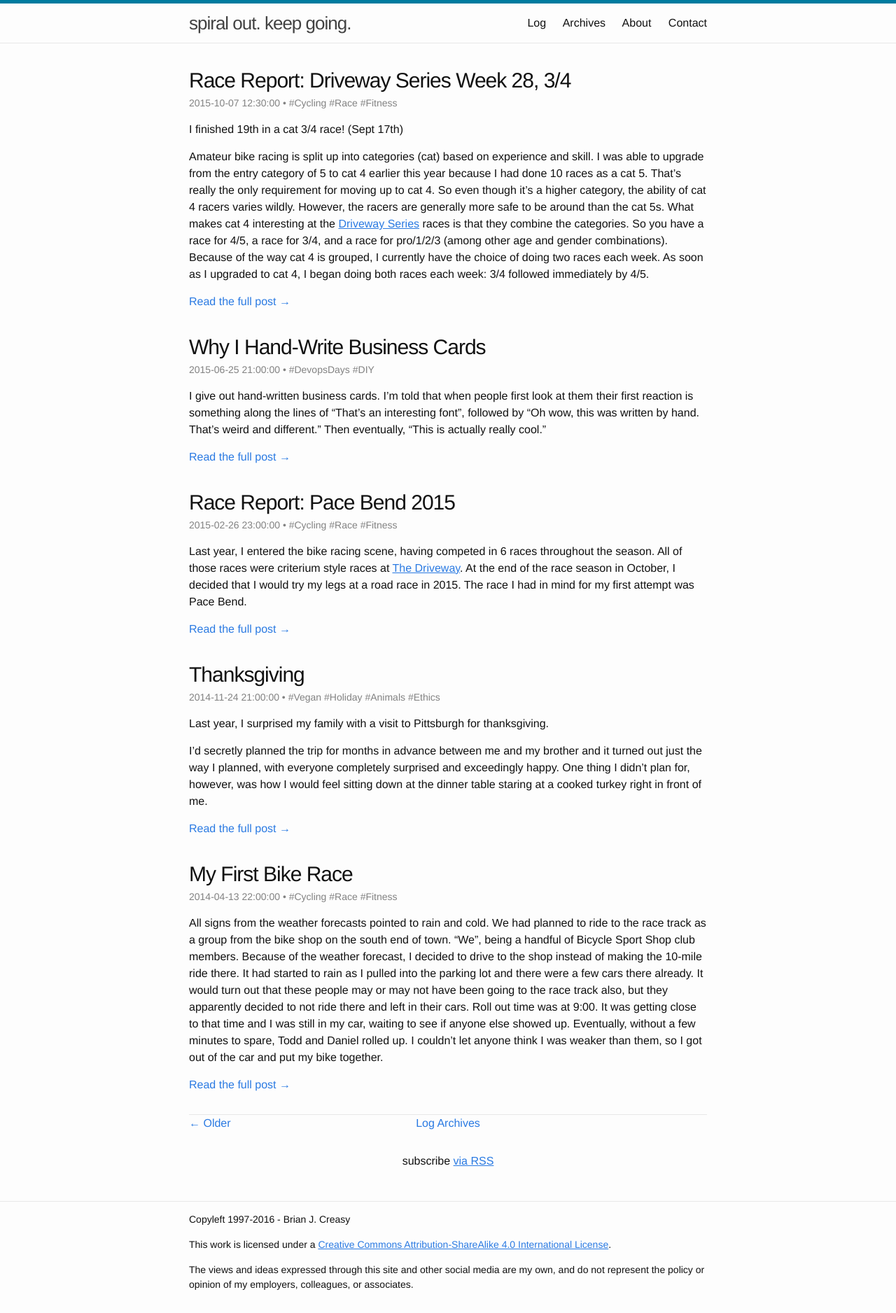
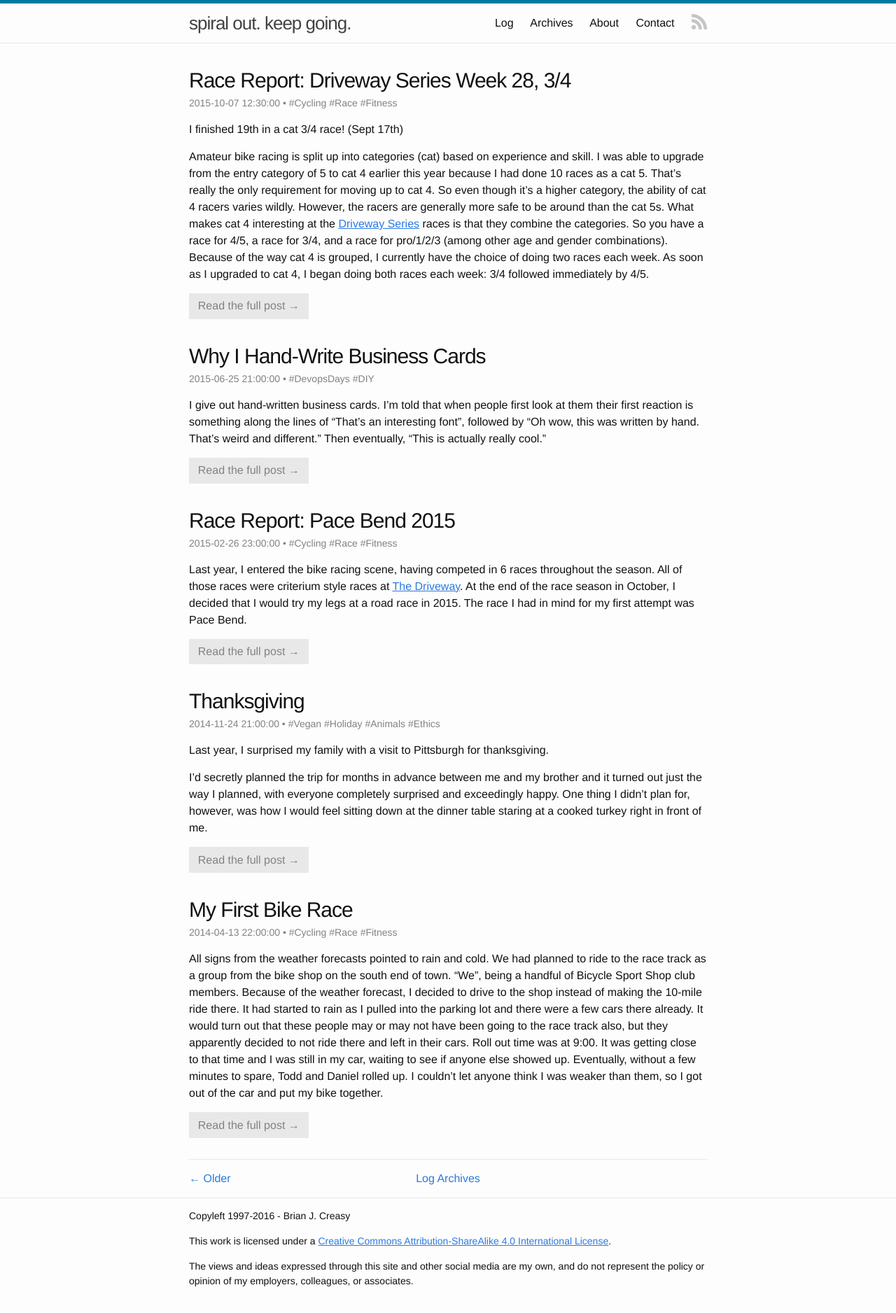
Before and after one commit to bcreasy/bcreasy.github.io, a Jekyll site: the page built from index.html, in a window 1280 px wide. Shown: the whole page at 70% size. Built offline with Jekyll 4.4.1, drawn with Linux system fonts in a browser that asks for light colours; the list of posts is cut into pages by our own code.

Commit message:
add rss link to nav, removed from footer, made footer adjustments, and styled full-article links

```diff
--- a/_includes/header.html
+++ b/_includes/header.html
@@ -8,6 +8,7 @@
       <a class="page-link" href="{{ site.baseurl }}/log/archives/">Archives</a>
       <a class="page-link" href="{{ site.baseurl }}/about/">About</a>
       <a class="page-link" href="{{ site.baseurl }}/contact/">Contact</a>
+      <a class="page-link rss-link" href="{{ site.baseurl }}/feed.xml" title="Subscribe via RSS feed"><img src="{{ site.baseurl }}/images/rss.png" alt="Subscribe via RSS feed"></a>
     </nav>
   </div>
 
--- a/_sass/_layout.scss
+++ b/_sass/_layout.scss
@@ -49,6 +49,11 @@
         &:hover {
             color: $accent-color;
         }
+    }
+
+    .rss-link {
+        position: relative;
+        top: -3px;
     }
 
     @include media-query($on-palm) {
@@ -120,7 +125,7 @@
  * Page content
  */
 .page-content {
-    padding: $spacing-unit 0;
+    padding: $spacing-unit 0 $spacing-unit/2;
 }
 
 .page-heading {
@@ -251,17 +256,22 @@ p.post-summary {
 }
 
 a[rel=full-article] {
+    background: $grey-color-light;
+    display: inline-block;
+    padding: .4em .8em;
+    margin-right: .5em;
     text-decoration: none;
-    color: $brand-color;
-
+    color: $grey-color;
     &:hover {
-        text-decoration: underline;
-        color: $brand-color;
+      background: $grey-color;
+      text-shadow: none;
+      color: $grey-color-light;
     }
 }
 
 .pagination {
     position: relative;
+    padding-top: $spacing-unit / 2;
     text-align: center;
     border-top: 1px solid $grey-color-light;
     a {
@@ -276,8 +286,3 @@ a[rel=full-article] {
         }
     }
 }
-
-.rss-subscribe {
-    margin-top: $spacing-unit;
-    text-align: center;
-}
--- a/index.html
+++ b/index.html
@@ -42,6 +42,4 @@ layout: default
     {% endif %}
   </div>
 
-<p class="rss-subscribe">subscribe <a href="{{ "/feed.xml" | prepend: site.baseurl }}">via RSS</a></p>
-
 </div>
```
Lines whose indentation alone changed are shown as unchanged.
